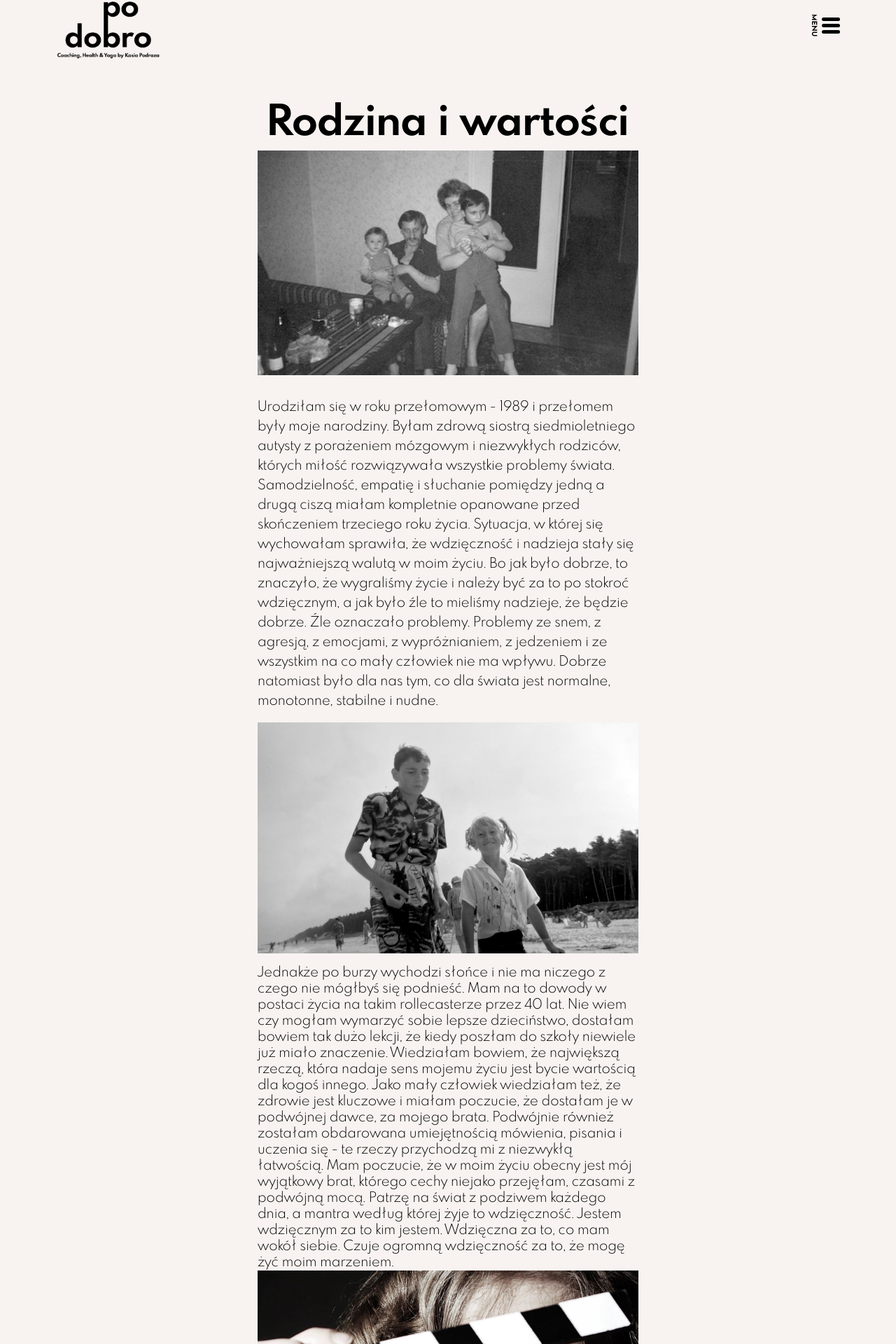
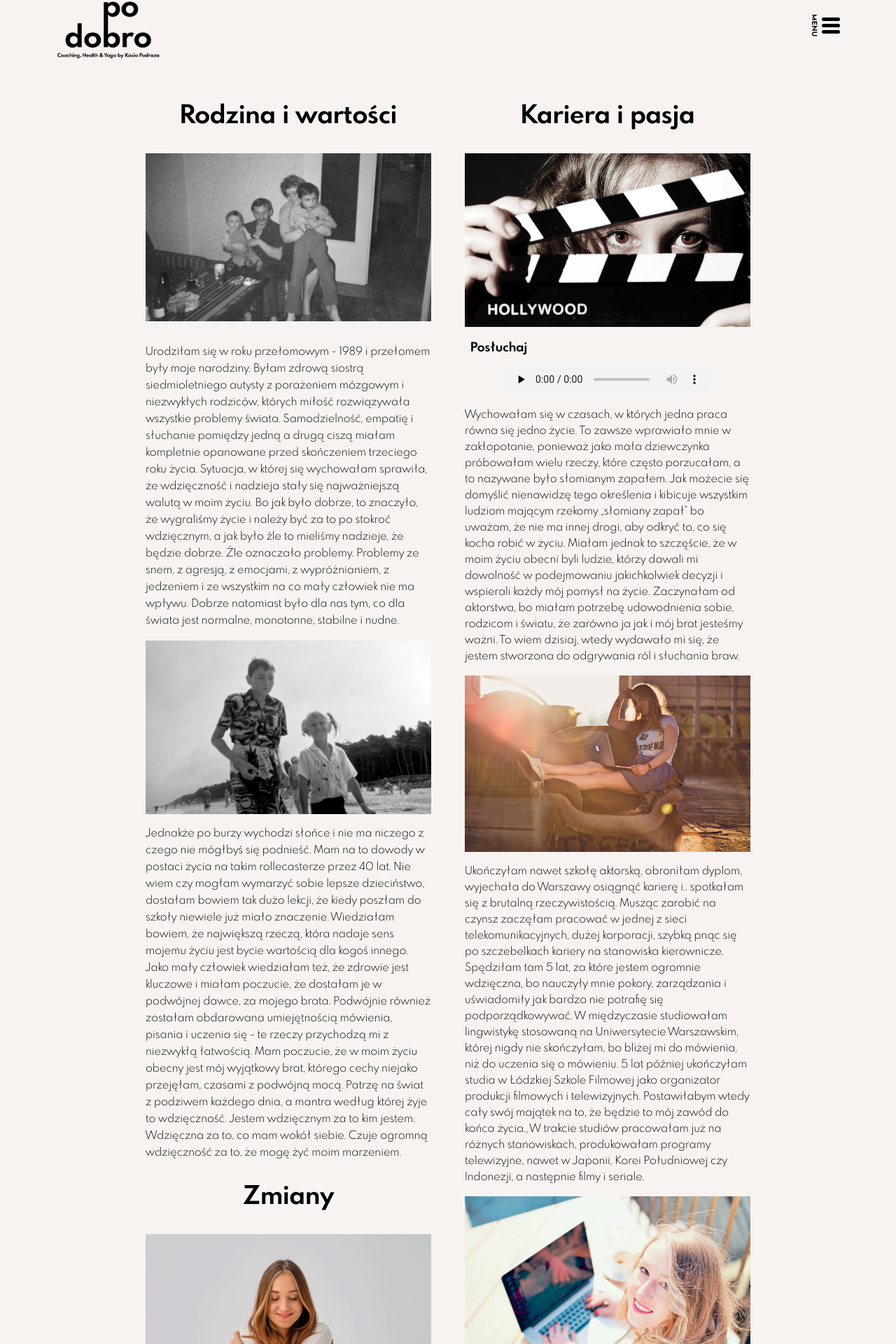
Before and after one commit to dampodraza/KS, a Next.js app: page /mojahistoria in a window 1280 px wide. Shown: the part 45-1965 px from the top of the page at 70% size. Built offline with nearby package versions, Linux system fonts and the light colour scheme.

Commit message:
Refactor moja historia page

```diff
--- a/components/DlaJasnosci/Coaching/coaching.component.js
+++ b/components/DlaJasnosci/Coaching/coaching.component.js
@@ -11,9 +11,9 @@ import JakUmowic from './jaksieumowic.component';
 
 const DlaJasnosciCoaching = () => {
   return (
-    <section className='flex bg-[#F8F3F0] text-center justify-center items-center  pb-10 md:pt-0 md:pb-0 md:z-[1] md:mx-8'>
+    <section className='flex items-center justify-center bg-[#F8F3F0] pb-10  text-center md:z-[1] md:mx-8 md:pb-0 md:pt-0'>
       <div className=' flex flex-col '>
-        <p className='text-3xl font-spartan-bold mb-2 '>Dla jasności</p>
+        <p className='mb-2 font-spartan-bold text-3xl '>Dla jasności</p>
 
         <AccordionBlock
           header='Co to jest coaching?'
--- a/components/DlaJasnosci/Joga/joga.component.js
+++ b/components/DlaJasnosci/Joga/joga.component.js
@@ -13,9 +13,9 @@ import CoWyroznia from './cowyroznia.component';
 
 const DlaJasnosciJoga = () => {
   return (
-    <section className='flex bg-[#F8F3F0] text-center justify-center items-center pt-10 pb-10'>
-      <div className='flex flex-col w-full'>
-        <p className='text-3xl font-spartan-bold mb-2 '>Dla jasności</p>
+    <section className='flex items-center justify-center bg-[#F8F3F0] pb-10 pt-10 text-center md:z-[1]'>
+      <div className='flex w-full flex-col'>
+        <p className='mb-2 font-spartan-bold text-3xl '>Dla jasności</p>
 
         <AccordionBlock
           header='Ile trwają zajęcia jogi?'
--- a/components/MojaHistoria/rodzinawartosci.component.js
+++ b/components/MojaHistoria/rodzinawartosci.component.js
@@ -28,7 +28,7 @@ const RodzinaWatosci = () => {
           </audio>
         </>
       )}
-      <p className='font-spartan-light leading-[23px] mt-8 mb-4 md:text-xl'>
+      <p className='font-spartan-light leading-[23px] mt-8 mb-4 md:text-base'>
         Urodziłam się w roku przełomowym - 1989 i przełomem były moje narodziny.
         Byłam zdrową siostrą siedmioletniego autysty z porażeniem mózgowym i
         niezwykłych rodziców, których miłość rozwiązywała wszystkie problemy
@@ -50,7 +50,7 @@ const RodzinaWatosci = () => {
         height={237}
         layout='responsive'
       />
-      <p className='font-spartan-light leading-[23px] mt-4 text-xl'>
+      <p className='font-spartan-light leading-[23px] mt-4 md:text-base'>
         Jednakże po burzy wychodzi słońce i nie ma niczego z czego nie mógłbyś
         się podnieść. Mam na to dowody w postaci życia na takim rollecasterze
         przez 40 lat. Nie wiem czy mogłam wymarzyć sobie lepsze dzieciństwo,
--- a/components/Poczytaj/poczytaj.component.js
+++ b/components/Poczytaj/poczytaj.component.js
@@ -14,7 +14,7 @@ const Poczytaj = ({ postImage, postDesc, postTitle, postLink }) => {
         Witaj w mojej przestrzeni. Możesz przeczytać i posłuchać tego, co mi w
         duszy gra.
       </p> */}
-      <div className='mb-4 flex flex-col gap-x-4 md:flex-row-reverse'>
+      <div className='mb-4 flex flex-col gap-x-4 md:flex-row-reverse md:items-center'>
         <div className='flex flex-col'>
           {postImage && (
             <div
--- a/components/Posluchaj/posluchaj.component.js
+++ b/components/Posluchaj/posluchaj.component.js
@@ -3,7 +3,7 @@ import React from 'react';
 const Posluchaj = () => {
   return (
     <div className='grid px-5'>
-      <p className='mb-6 text-center font-spartan-bold text-4xl'>Posłuchaj</p>
+      <p className='mb-6 text-center font-spartan-bold text-4xl md:mb-12'>Posłuchaj</p>
       <div className='grid grid-cols-1 md:grid-cols-2 md:gap-8'>
         <div className='md:hidden'>
           <iframe
--- a/pages/mojahistoria/index.js
+++ b/pages/mojahistoria/index.js
@@ -5,19 +5,38 @@ import KarieraPasja from '../../components/MojaHistoria/karierapasja.component';
 import ZmianyZawody from '../../components/MojaHistoria/zmianyzawody.component';
 import ZycieMilosc from '../../components/MojaHistoria/zyciemilosc.component';
 import CeleMarzenia from '../../components/MojaHistoria/celemarzenia.component';
+import Image from 'next/legacy/image';
 
 const MojaHistoriaPage = () => {
   return (
     <Layout>
-      <div className='px-60 pt-48'>
-        <p className='font-spartan-bold mb-2 md:text-6xl text-center'>
-          Rodzina i wartości
-        </p>
-        <RodzinaWartosci />
-        <KarieraPasja />
-        <ZmianyZawody />
-        <ZycieMilosc />
-        <CeleMarzenia />
+      <div className='px-8 md:px-20 pt-12 md:pt-48'>
+        <div className='grid grid-cols-1 gap-12 md:grid-cols-2'>
+          <div>
+            <p className='mb-8 text-center text-2xl font-spartan-bold md:text-4xl'>
+              Rodzina i wartości
+            </p>
+            <RodzinaWartosci />
+            <p className='mb-8 mt-8 text-center  text-2xl font-spartan-bold md:text-4xl'>
+              Zmiany
+            </p>
+            <ZmianyZawody />
+            <p className='mb-8 mt-8 text-center  text-2xl font-spartan-bold md:text-4xl'>
+              Cele i marzenia
+            </p>
+            <CeleMarzenia />
+          </div>
+          <div>
+            <p className='mb-8 text-center  text-2xl font-spartan-bold md:text-4xl'>
+              Kariera i pasja
+            </p>
+            <KarieraPasja />
+            <p className='mb-8 mt-8 text-center  text-2xl font-spartan-bold md:text-4xl'>
+              Miłość
+            </p>
+            <ZycieMilosc />
+          </div>
+        </div>
       </div>
     </Layout>
   );
```
